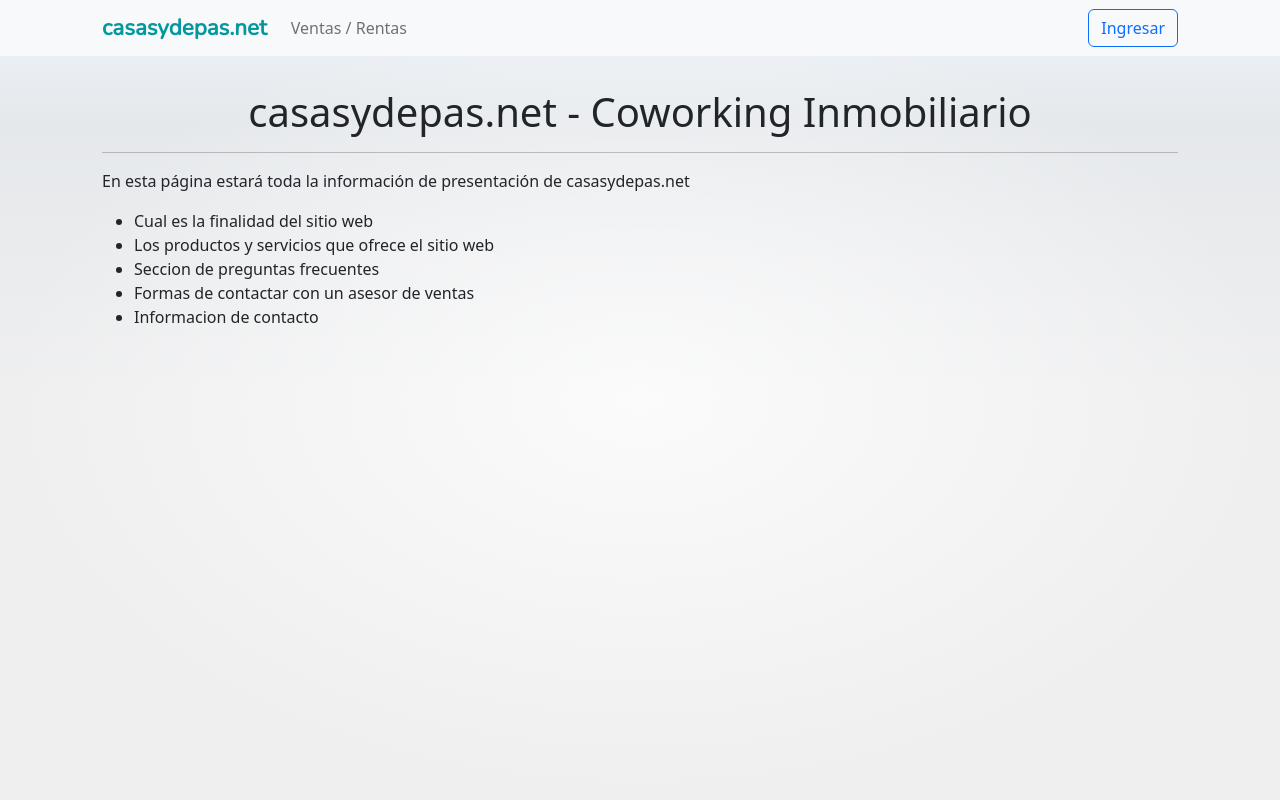
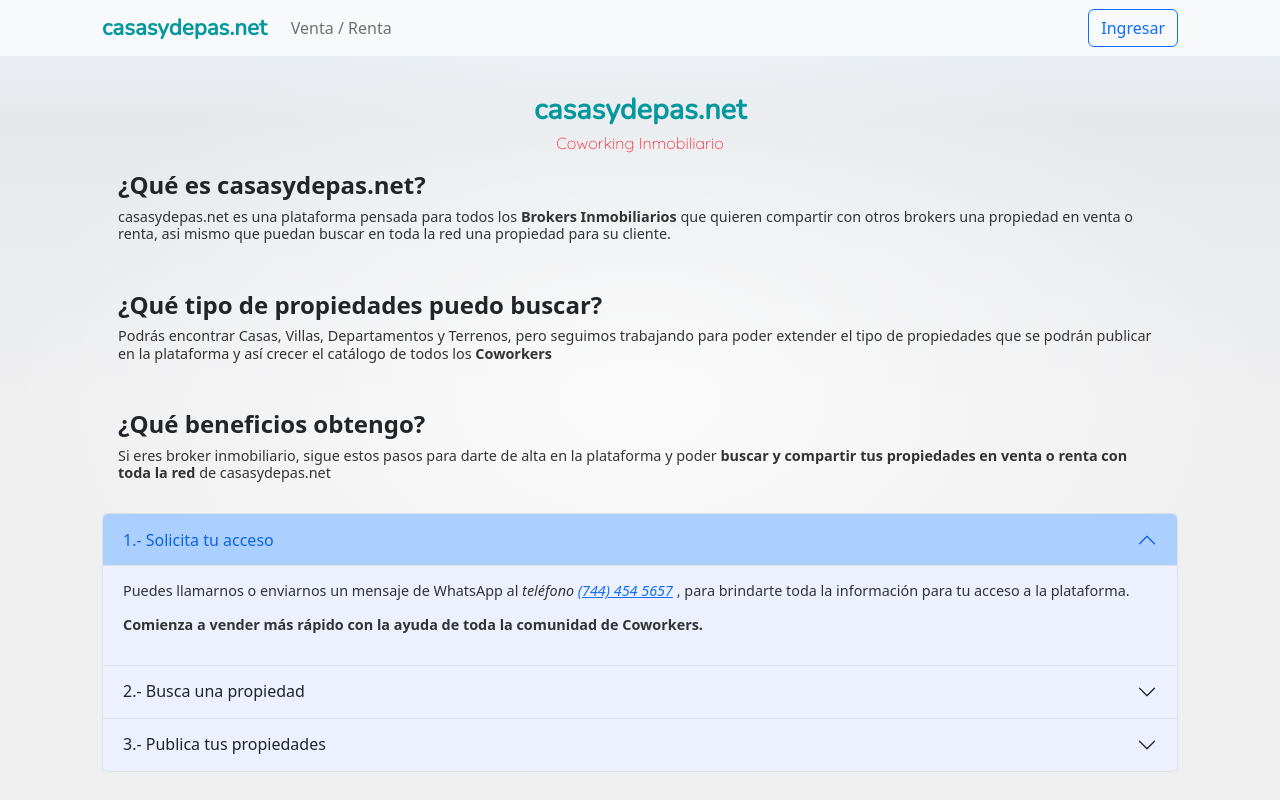
Before and after one commit to Frankodev/app-casasydepas.net, a Svelte app: page / in a window 1280 px wide. Built offline with nearby package versions, Linux system fonts and the light colour scheme; no server answers; a small style sheet from the web is missing.

Commit message:
se completo la sección Inicio con la información del negocio y de contacto

```diff
--- a/src/app.css
+++ b/src/app.css
@@ -1,3 +1,5 @@
+@import url('https://fonts.googleapis.com/css2?family=Nunito:wght@400&family=Quicksand:wght@300&display=swap');
+
 :root {
 	--font-body: Arial, -apple-system, BlinkMacSystemFont, 'Segoe UI', Roboto, Oxygen, Ubuntu,
 		Cantarell, 'Open Sans', 'Helvetica Neue', sans-serif, monospace;
@@ -15,6 +17,7 @@
   /* color: #1c1a1c; */
 }
 
+/* clases globales */
 body {
   min-width: 280px;
   min-height: 100vh;
@@ -35,12 +38,55 @@ main {
   height: 100%;
 }
 
+.logo {
+	color: #03989e;
+	font-size: 1.4rem;
+	font-weight: bold;
+	font-family: 'Nunito', sans-serif;
+}
+
+.logo__hero {
+	display: block;
+	font-size: 1.8rem;
+}
+
+.pitch {
+	color: #ff2131;
+	font-size: 1rem;
+	font-weight: normal;
+	font-family: 'Quicksand', sans-serif;
+}
+
 .container {
   padding-top: 2rem;
 }
 
 .row {
   margin: 1rem auto 2rem;
+}
+
+.g-title {
+	font-weight: 600;
+}
+
+.g-paragraph {
+	color: #222;
+	font-size: .9rem;
+	line-height: 1.2;
+}
+
+.g-card {
+	padding: 1rem 1rem;
+}
+
+.g-card__title {
+    font-weight: 600;
+}
+
+.g-card__paragraph {
+	color: #333;
+	font-size: .9rem;
+	line-height: 1.2;
 }
 
 @media (min-width: 768px) {
--- a/src/components/Nav.svelte
+++ b/src/components/Nav.svelte
@@ -29,7 +29,7 @@
         <ul class="navbar-nav me-auto mb-2 mb-lg-0">
 
           <li class="nav-item">
-            <a class="nav-link " use:link use:active href="/ventas-rentas">Ventas / Rentas</a>
+            <a class="nav-link " use:link use:active href="/ventas-rentas">Venta / Renta</a>
           </li>
 
           <!-- class="nav-link disabled" -->
@@ -71,14 +71,6 @@
   </nav>
 
   <style>
-    @import url('https://fonts.googleapis.com/css2?family=Nunito:wght@300&display=swap');
-
-    .logo {
-      color: #03989e;
-      font-size: 1.4rem;
-      font-weight: bolder;
-      font-family: 'Nunito', sans-serif;
-    }
 
     .active-link {
       font-weight: 500;
--- a/src/pages/Home.svelte
+++ b/src/pages/Home.svelte
@@ -1,22 +1,98 @@
 <script>
+  import {fade} from 'svelte/transition'
 
 
 </script>
 
-<main class="container">
+<div class="container">
+
+
+<header>
   <div class="text-center">
-    <h1>casasydepas.net - Coworking Inmobiliario</h1>
+    <span class="logo logo__hero">casasydepas.net</span>
+    <span class="pitch">Coworking Inmobiliario</span>
   </div>
-  <hr />
 
-  <p>
-    En esta página estará toda la información de presentación de casasydepas.net
-  </p>
-  <ul>
-    <li>Cual es la finalidad del sitio web</li>
-    <li>Los productos y servicios que ofrece el sitio web</li>
-    <li>Seccion de preguntas frecuentes</li>
-    <li>Formas de contactar con un asesor de ventas</li>
-    <li>Informacion de contacto</li>
-  </ul>
+</header>
+
+<main >
+
+  <div in:fade={{ duration: 600 }} class="g-card">
+    <h4 class="g-card__title">¿Qué es casasydepas.net?</h4>
+    <p class="g-card__paragraph">casasydepas.net es una plataforma pensada para todos los <strong>Brokers Inmobiliarios</strong> que quieren compartir con otros brokers una propiedad en venta o renta, asi mismo que puedan buscar en toda la red una propiedad para su cliente.</p>
+  </div>
+
+  <div in:fade={{ duration: 600 }} class="g-card">
+    <h4 class="g-card__title">¿Qué tipo de propiedades puedo buscar?</h4>
+    <p class="g-card__paragraph">Podrás encontrar Casas, Villas, Departamentos y Terrenos, pero seguimos trabajando para poder extender el tipo de propiedades que se podrán publicar en la plataforma y así crecer el catálogo de todos los <strong>Coworkers</strong></p>
+  </div>
+
+  <div in:fade={{ duration: 600 }} class="g-card">
+    <!-- <h4 class="g-card__title">¿Cómo obtengo una cuenta?</h4> -->
+    <h4 class="g-card__title">¿Qué beneficios obtengo?</h4>
+    <p class="g-card__paragraph">Si eres broker inmobiliario, sigue estos pasos para darte de alta en la plataforma y poder <strong>buscar y compartir tus propiedades en venta o renta con toda la red</strong> de casasydepas.net</p>
+  </div>
+
+  <div class="accordion" id="accordion">
+    <div class="accordion-item">
+      <h2 class="accordion-header">
+        <button class="accordion-button" type="button" data-bs-toggle="collapse" data-bs-target="#collapseOne" aria-expanded="true" aria-controls="collapseOne">
+          1.- Solicita tu acceso
+        </button>
+      </h2>
+      <div id="collapseOne" class="accordion-collapse collapse show" data-bs-parent="#accordion">
+        <div class="accordion-body">
+          <p class="g-card__paragraph">
+            Puedes llamarnos o enviarnos un mensaje de WhatsApp al
+            <em>teléfono
+              <a href="https://wa.me/527444545657/?text=%C2%A1Hola!%20Quiero%20m%C3%A1s%20informaci%C3%B3n%20para%20tener%20mi%20cuenta%20en%20la%20plataforma%20de%20casasydepas.net,%20gracias." target="_blank" rel="noopener noreferrer">(744) 454 5657</a>
+            </em>, para brindarte toda la información para tu acceso a la plataforma.
+          </p>
+          <p class="g-card__paragraph"><strong>Comienza a vender más rápido con la ayuda de toda la comunidad de Coworkers.</strong></p>
+        </div>
+      </div>
+    </div>
+
+    <div class="accordion-item">
+      <h2 class="accordion-header">
+        <button class="accordion-button collapsed" type="button" data-bs-toggle="collapse" data-bs-target="#collapseTwo" aria-expanded="false" aria-controls="collapseTwo">
+          2.- Busca una propiedad
+        </button>
+      </h2>
+      <div id="collapseTwo" class="accordion-collapse collapse" data-bs-parent="#accordion">
+        <div class="accordion-body">
+          <p class="g-card__paragraph">
+            Busca la propiedad que necesites para tu cliente ya sea una casa, departamento o terreno en venta o renta, ponte en contacto con el <strong>Coworker</strong> que público la propiedad para afinar detalles y concretar una cita.
+          </p>
+        </div>
+      </div>
+    </div>
+
+    <div class="accordion-item">
+      <h2 class="accordion-header">
+        <button class="accordion-button collapsed" type="button" data-bs-toggle="collapse" data-bs-target="#collapseThree" aria-expanded="false" aria-controls="collapseThree">
+          3.- Publica tus propiedades
+        </button>
+      </h2>
+      <div id="collapseThree" class="accordion-collapse collapse" data-bs-parent="#accordion">
+        <div class="accordion-body">
+          <p class="g-card__paragraph">
+            Publica las propiedades que quieras compartir con los <strong>Coworkers de la red de casasydepas.net</strong>, impulsa tus ventas con la ayuda de toda la comunidad.
+          </p>
+        </div>
+      </div>
+    </div>
+
+  </div>
+
 </main>
+
+</div>
+
+<style>
+  .accordion {
+    --bs-accordion-active-bg: #101419;
+    --bs-accordion-bg: #edf1ff;
+    --bs-accordion-active-bg: #abd0ff;
+  }
+</style>
--- a/src/pages/my-account/FormPropertie.svelte
+++ b/src/pages/my-account/FormPropertie.svelte
@@ -161,10 +161,10 @@
 
 <div class="container relative">
   <div class="text-center">
-    <h1>Publicar propiedad</h1>
-    <p>
+    <h1 class="g-title">Publicar propiedad</h1>
+    <p class="g-paragraph">
       Publica tus propiedades para llegar a más clientes y a toda la red de
-      asesores de <br /> casasydepas.net - Coworking Inmobiliario
+      asesores de casasydepas.net
     </p>
   </div>
   <hr />
--- a/src/pages/my-account/index.svelte
+++ b/src/pages/my-account/index.svelte
@@ -43,8 +43,8 @@
 
 <div class="container">
   <div class="text-center">
-    <h1>Mis propiedades</h1>
-    <h6>¡Hola! Bienvenido a la red de casasydepas.net - Coworking Inmobiliario</h6>
+    <h1 class="g-title">Mis propiedades</h1>
+    <p class="g-paragraph">Administra tus propiedades</p>
   </div>
   <hr style="color: transparent; margin: 2rem 0;" />
 
--- a/src/pages/properties/index.svelte
+++ b/src/pages/properties/index.svelte
@@ -59,10 +59,8 @@
 
 <div class="container">
   <div class="text-center">
-    <h1>Bienvenido</h1>
-    <h6>
-      Encuentra las mejores propiedades en la red de casasydepas.net - Coworking Inmobiliario
-    </h6>
+    <h1 class="g-title">Venta y Renta</h1>
+    <p class="g-paragraph">Encuentra la propiedad que necesitas en la red de casasydepas.net</p>
   </div>
 
   <main in:fade={{ duration: 600 }} class="mb-2">
```
